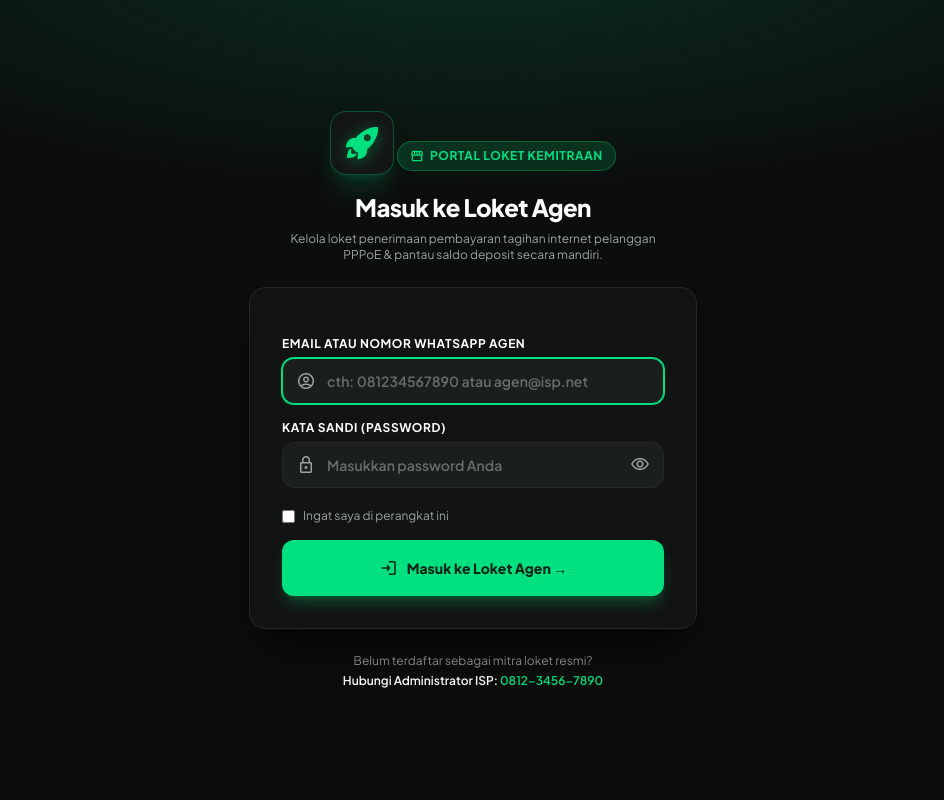
After one commit to Luanjinx/netspeed, a Laravel app: page /agen/login in a window 1280 px wide. The commit adds this page. Shown: the whole page, without its empty margins (167-1111 px from the left). Run offline with Laravel 12, Linux system fonts and the light colour scheme; tables that the repository leaves empty hold one stand-in row (values such as "Sample post"); some libraries are stand-ins or nearby versions.

Commit message:
feat(agent): add dedicated agent login page at /agen/login, redirect /agen, and handle agent auth

```diff
--- a/app/Http/Controllers/Agent/AgentPortalController.php
+++ b/app/Http/Controllers/Agent/AgentPortalController.php
@@ -7,6 +7,7 @@ use App\Models\Agent;
 use App\Models\AgentTransaction;
 use App\Models\Invoice;
 use App\Models\IspSetting;
+use App\Models\User;
 use App\Services\Agent\AgentService;
 use Illuminate\Http\JsonResponse;
 use Illuminate\Http\RedirectResponse;
@@ -33,6 +34,95 @@ class AgentPortalController extends Controller
         }
 
         return null;
+    }
+
+    /**
+     * Show Agent Login Form.
+     */
+    public function showLoginForm(): View|RedirectResponse
+    {
+        if (Auth::check()) {
+            $user = Auth::user();
+            if ($user->role === 'agent' || $user->role === 'admin') {
+                return redirect()->route('agent.dashboard');
+            }
+            if ($user->role === 'technician') {
+                return redirect()->route('technician.dashboard');
+            }
+
+            return redirect()->route('customer.dashboard');
+        }
+
+        $companyName = IspSetting::get('company_name', 'NetSpeed ISP');
+        $companyPhone = IspSetting::get('company_phone', '0812-3456-7890');
+
+        return view('agent.login', compact('companyName', 'companyPhone'));
+    }
+
+    /**
+     * Authenticate Agent via Email or WhatsApp Phone.
+     */
+    public function login(Request $request): RedirectResponse
+    {
+        $request->validate([
+            'login' => 'required|string',
+            'password' => 'required|string',
+        ], [
+            'login.required' => 'Email atau Nomor WhatsApp wajib diisi.',
+            'password.required' => 'Password wajib diisi.',
+        ]);
+
+        $login = trim((string) $request->input('login'));
+        $password = (string) $request->input('password');
+
+        $cleanPhone = preg_replace('/[^0-9]/', '', $login);
+        $phoneVariants = [$login];
+        if (str_starts_with($cleanPhone, '08')) {
+            $phoneVariants[] = '62'.substr($cleanPhone, 1);
+        } elseif (str_starts_with($cleanPhone, '62')) {
+            $phoneVariants[] = '08'.substr($cleanPhone, 2);
+        }
+
+        $user = User::where('email', $login)
+            ->orWhereIn('phone', $phoneVariants)
+            ->first();
+
+        if (! $user || ! Hash::check($password, $user->password)) {
+            return back()
+                ->withErrors(['login' => 'Email / Nomor WhatsApp atau password salah.'])
+                ->withInput($request->only('login', 'remember'));
+        }
+
+        if ($user->role !== 'agent' && $user->role !== 'admin') {
+            return back()
+                ->withErrors(['login' => 'Akun ini bukan akun mitra agen. Silakan masuk melalui portal pelanggan atau teknisi.'])
+                ->withInput($request->only('login', 'remember'));
+        }
+
+        if (! $user->is_active) {
+            return back()
+                ->withErrors(['login' => 'Akun loket agen Anda sedang dinonaktifkan oleh administrator.'])
+                ->withInput($request->only('login', 'remember'));
+        }
+
+        Auth::login($user, $request->boolean('remember'));
+        $request->session()->regenerate();
+
+        return redirect()->route('agent.dashboard')
+            ->with('success', "Selamat datang kembali di Loket Agen, {$user->name}!");
+    }
+
+    /**
+     * Agent Logout.
+     */
+    public function logout(Request $request): RedirectResponse
+    {
+        Auth::logout();
+        $request->session()->invalidate();
+        $request->session()->regenerateToken();
+
+        return redirect()->route('agent.login')
+            ->with('success', 'Anda telah berhasil keluar dari akun loket agen.');
     }
 
     /**
--- a/app/Http/Middleware/EnsureAgentUser.php
+++ b/app/Http/Middleware/EnsureAgentUser.php
@@ -16,11 +16,11 @@ class EnsureAgentUser
         $user = $request->user();
 
         if (! $user) {
-            return redirect()->route('login');
+            return redirect()->route('agent.login');
         }
 
         if ($user->role !== 'agent' && $user->role !== 'admin') {
-            return redirect()->route('login')->withErrors([
+            return redirect()->route('agent.login')->withErrors([
                 'login' => 'Akses portal khusus untuk akun mitra agen loket pembayaran.',
             ]);
         }
@@ -28,7 +28,7 @@ class EnsureAgentUser
         if (! $user->is_active) {
             auth()->logout();
 
-            return redirect()->route('login')->withErrors([
+            return redirect()->route('agent.login')->withErrors([
                 'login' => 'Akun agen Anda sedang dinonaktifkan oleh administrator.',
             ]);
         }
--- /dev/null
+++ b/resources/views/agent/login.blade.php
@@ -0,0 +1,207 @@
+<!DOCTYPE html>
+<html lang="id" class="dark scroll-smooth">
+<head>
+    <meta charset="UTF-8">
+    <meta name="viewport" content="width=device-width, initial-scale=1.0, maximum-scale=1.0, user-scalable=no">
+    <title>Login Loket Agen - {{ $companyName ?? 'NetSpeed ISP' }}</title>
+
+    <!-- Google Fonts: Plus Jakarta Sans & Material Symbols -->
+    <link rel="preconnect" href="https://fonts.googleapis.com">
+    <link rel="preconnect" href="https://fonts.gstatic.com" crossorigin>
+    <link href="https://fonts.googleapis.com/css2?family=Plus+Jakarta+Sans:wght@300;400;500;600;700;800&display=swap" rel="stylesheet">
+    <link rel="stylesheet" href="https://fonts.googleapis.com/css2?family=Material+Symbols+Rounded:opsz,wght,FILL,GRAD@20..48,100..700,0..1,-50..200" />
+
+    <!-- Tailwind CSS CDN -->
+    <script src="https://cdn.tailwindcss.com"></script>
+    <script>
+        tailwind.config = {
+            darkMode: 'class',
+            theme: {
+                extend: {
+                    fontFamily: {
+                        sans: ['"Plus Jakarta Sans"', 'sans-serif'],
+                    },
+                    colors: {
+                        bg: '#0c0e0d',
+                        surface: '#131615',
+                        surface2: '#1a1e1c',
+                        border: '#232826',
+                        text: '#eef1f0',
+                        muted: '#9aa49f',
+                        accent: {
+                            DEFAULT: '#00e07e',
+                            hover: '#4deda4',
+                            glow: 'rgba(0, 224, 126, 0.25)',
+                        },
+                        ink: '#06261a',
+                        soft: '#0f3a25',
+                        danger: '#f27b7b',
+                        warn: '#f2c56b',
+                    }
+                }
+            }
+        }
+    </script>
+
+    <style>
+        :root {
+            --bg: #0c0e0d;
+            --surface: #131615;
+            --surface2: #1a1e1c;
+            --border: #232826;
+            --text: #eef1f0;
+            --muted: #9aa49f;
+            --accent: #00e07e;
+            --accent2: #4deda4;
+            --ink: #06261a;
+            --soft: #0f3a25;
+            --danger: #f27b7b;
+            --warn: #f2c56b;
+        }
+
+        body {
+            font-family: 'Plus Jakarta Sans', sans-serif;
+            background-color: var(--bg);
+            color: var(--text);
+            min-height: 100vh;
+        }
+
+        .ambient-glow {
+            position: fixed;
+            top: 0;
+            left: 50%;
+            transform: translateX(-50%);
+            width: 100vw;
+            height: 480px;
+            background: radial-gradient(ellipse 60% 50% at 50% -10%, rgba(0, 224, 126, 0.15), transparent);
+            pointer-events-none;
+            z-index: 0;
+        }
+    </style>
+</head>
+<body class="min-h-screen flex items-center justify-center p-4 relative antialiased selection:bg-accent selection:text-ink">
+
+    <!-- Ambient Glow Background -->
+    <div class="ambient-glow"></div>
+
+    <div class="w-full max-w-md relative z-10 space-y-6">
+
+        <!-- Logo & Branding Header -->
+        <div class="text-center space-y-2">
+            <div class="inline-flex items-center justify-center w-16 h-16 rounded-2xl bg-surface border border-accent/30 shadow-xl shadow-accent/15 mb-2">
+                <img src="{{ asset('images/logo.png') }}" alt="Logo" class="w-10 h-10 object-contain drop-shadow-[0_2px_8px_rgba(0,224,126,0.4)]">
+            </div>
+            <div class="inline-flex items-center gap-1.5 px-3 py-1 rounded-full bg-accent/15 border border-accent/30 text-accent text-xs font-bold uppercase tracking-wider">
+                <span class="material-symbols-rounded text-sm">storefront</span>
+                Portal Loket Kemitraan
+            </div>
+            <h1 class="text-2xl font-black text-white tracking-tight">
+                Masuk ke Loket Agen
+            </h1>
+            <p class="text-xs text-muted max-w-sm mx-auto">
+                Kelola loket penerimaan pembayaran tagihan internet pelanggan PPPoE & pantau saldo deposit secara mandiri.
+            </p>
+        </div>
+
+        <!-- Login Card -->
+        <div class="rounded-2xl bg-surface/90 backdrop-blur-xl border border-border p-6 sm:p-8 shadow-2xl shadow-black/80 space-y-5">
+
+            <!-- Alerts -->
+            @if(session('success'))
+                <div class="p-3.5 rounded-xl bg-accent/10 border border-accent/30 text-accent text-xs font-semibold flex items-center gap-2">
+                    <span class="material-symbols-rounded text-base">check_circle</span>
+                    <span>{{ session('success') }}</span>
+                </div>
+            @endif
+
+            @if($errors->has('login'))
+                <div class="p-3.5 rounded-xl bg-danger/10 border border-danger/30 text-danger text-xs font-semibold flex items-center gap-2">
+                    <span class="material-symbols-rounded text-base">error</span>
+                    <span>{{ $errors->first('login') }}</span>
+                </div>
+            @endif
+
+            <form action="{{ route('agent.login.submit') }}" method="POST" class="space-y-4">
+                @csrf
+
+                <!-- Login input (Email / Phone) -->
+                <div class="space-y-1.5">
+                    <label for="login" class="block text-xs font-bold text-white uppercase tracking-wider">
+                        Email atau Nomor WhatsApp Agen
+                    </label>
+                    <div class="relative">
+                        <span class="material-symbols-rounded absolute left-3.5 top-1/2 -translate-y-1/2 text-muted text-xl">account_circle</span>
+                        <input type="text"
+                               id="login"
+                               name="login"
+                               value="{{ old('login') }}"
+                               required
+                               autofocus
+                               placeholder="cth: 081234567890 atau agen@isp.net"
+                               class="w-full pl-11 pr-4 py-3 rounded-xl bg-surface2 border border-border text-white text-sm font-semibold placeholder:text-muted/60 focus:outline-none focus:border-accent focus:ring-1 focus:ring-accent transition">
+                    </div>
+                </div>
+
+                <!-- Password input -->
+                <div class="space-y-1.5">
+                    <div class="flex items-center justify-between">
+                        <label for="password" class="block text-xs font-bold text-white uppercase tracking-wider">
+                            Kata Sandi (Password)
+                        </label>
+                    </div>
+                    <div class="relative">
+                        <span class="material-symbols-rounded absolute left-3.5 top-1/2 -translate-y-1/2 text-muted text-xl">lock</span>
+                        <input type="password"
+                               id="password"
+                               name="password"
+                               required
+                               placeholder="Masukkan password Anda"
+                               class="w-full pl-11 pr-11 py-3 rounded-xl bg-surface2 border border-border text-white text-sm font-semibold placeholder:text-muted/60 focus:outline-none focus:border-accent focus:ring-1 focus:ring-accent transition">
+                        <button type="button"
+                                onclick="togglePasswordVisibility()"
+                                class="absolute right-3.5 top-1/2 -translate-y-1/2 text-muted hover:text-white transition">
+                            <span class="material-symbols-rounded text-xl" id="toggle-eye">visibility</span>
+                        </button>
+                    </div>
+                </div>
+
+                <!-- Remember me -->
+                <div class="flex items-center justify-between pt-1">
+                    <label class="flex items-center gap-2 cursor-pointer text-xs text-muted select-none">
+                        <input type="checkbox" name="remember" class="rounded border-border bg-surface2 text-accent focus:ring-accent focus:ring-offset-bg">
+                        <span>Ingat saya di perangkat ini</span>
+                    </label>
+                </div>
+
+                <!-- Submit Button -->
+                <button type="submit"
+                        class="w-full py-3.5 rounded-xl bg-accent hover:bg-accent-hover text-ink font-extrabold text-sm shadow-lg shadow-accent/25 transition flex items-center justify-center gap-2 mt-2">
+                    <span class="material-symbols-rounded text-xl">login</span>
+                    <span>Masuk ke Loket Agen →</span>
+                </button>
+            </form>
+        </div>
+
+        <!-- Footer Help -->
+        <div class="text-center text-xs text-muted space-y-1">
+            <p>Belum terdaftar sebagai mitra loket resmi?</p>
+            <p class="font-semibold text-white">Hubungi Administrator ISP: <span class="text-accent">{{ $companyPhone ?? '0812-3456-7890' }}</span></p>
+        </div>
+
+    </div>
+
+    <script>
+        function togglePasswordVisibility() {
+            const pass = document.getElementById('password');
+            const eye = document.getElementById('toggle-eye');
+            if (pass.type === 'password') {
+                pass.type = 'text';
+                eye.innerText = 'visibility_off';
+            } else {
+                pass.type = 'password';
+                eye.innerText = 'visibility';
+            }
+        }
+    </script>
+</body>
+</html>
--- a/resources/views/layouts/agent.blade.php
+++ b/resources/views/layouts/agent.blade.php
@@ -153,7 +153,7 @@
                     <a href="{{ route('agent.profile') }}" class="text-xs font-semibold text-white hidden sm:inline hover:text-accent transition">
                         {{ Auth::user()->name }}
                     </a>
-                    <form action="{{ route('customer.logout') }}" method="POST" class="inline">
+                    <form action="{{ route('agent.logout') }}" method="POST" class="inline">
                         @csrf
                         <button type="submit" title="Keluar" class="p-2 rounded-lg text-muted hover:text-danger hover:bg-surface2 transition">
                             <span class="material-symbols-rounded text-lg">logout</span>
--- a/routes/web.php
+++ b/routes/web.php
@@ -94,7 +94,23 @@ Route::middleware(['auth', EnsureTechnicianUser::class])->prefix('teknisi')->nam
 });
 
 // Agent Web Portal Routes
-Route::middleware(['auth', EnsureAgentUser::class])->prefix('agen')->name('agent.')->group(function () {
+Route::prefix('agen')->name('agent.')->group(function () {
+    Route::get('/', function () {
+        if (auth()->check()) {
+            return redirect()->route('agent.dashboard');
+        }
+
+        return redirect()->route('agent.login');
+    });
+
+    Route::middleware('guest')->group(function () {
+        Route::get('/login', [AgentPortalController::class, 'showLoginForm'])->name('login');
+        Route::post('/login', [AgentPortalController::class, 'login'])->name('login.submit');
+    });
+
+    Route::post('/logout', [AgentPortalController::class, 'logout'])->name('logout');
+
+    Route::middleware(['auth', EnsureAgentUser::class])->group(function () {
         Route::get('/dashboard', [AgentPortalController::class, 'dashboard'])->name('dashboard');
         Route::get('/loket', [AgentPortalController::class, 'paymentPoint'])->name('payment-point');
         Route::get('/ajax/search-invoices', [AgentPortalController::class, 'searchInvoices'])->name('ajax.search-invoices');
@@ -102,6 +118,7 @@ Route::middleware(['auth', EnsureAgentUser::class])->prefix('agen')->name('agent
         Route::get('/riwayat', [AgentPortalController::class, 'history'])->name('history');
         Route::get('/profil', [AgentPortalController::class, 'profile'])->name('profile');
         Route::post('/profil/password', [AgentPortalController::class, 'updatePassword'])->name('profile.password');
+    });
 });
 
 // Network map endpoints for Admin and Tech
```
Also changed, not shown: resources/views/agent/dashboard.blade.php (line endings or trailing spaces), resources/views/agent/history.blade.php (line endings or trailing spaces), resources/views/agent/payment-point.blade.php (line endings or trailing spaces), resources/views/agent/profile.blade.php (line endings or trailing spaces). Lines whose indentation alone changed are shown as unchanged.
